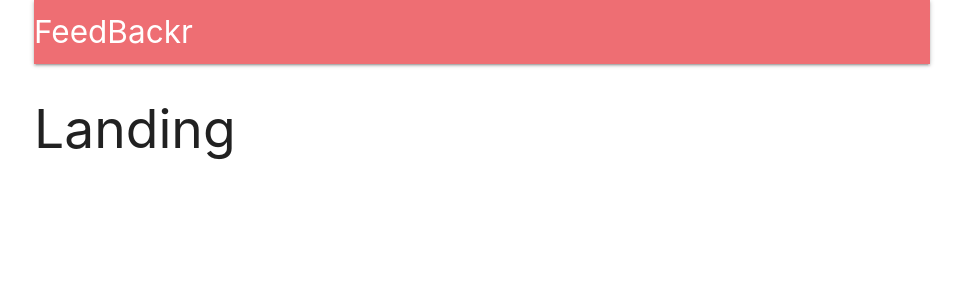
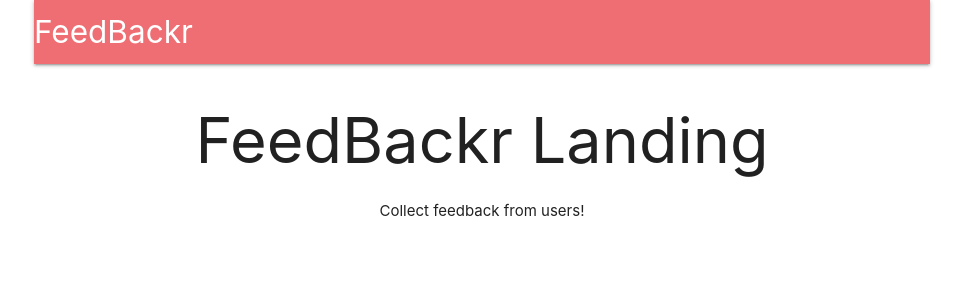
Before and after one commit to akexinad/feedbackr, a React (Create React App) app in the folder client/: page / in a window 1280 px wide. Shown: the top 300 px of the page, without its empty margins (158-1121 px from the left). Built offline with nearby package versions, Linux system fonts and the light colour scheme; no server answers.

Commit message:
setup landing page

```diff
--- a/client/src/components/Header.js
+++ b/client/src/components/Header.js
@@ -11,7 +11,6 @@ class Header extends Component {
         return(<li>
             <a
               href="/auth/google"
-              target="_blank"
             >
               Login With Google
             </a>
@@ -23,7 +22,6 @@ class Header extends Component {
           <li>
             <a
               href="/api/logout"
-              target="_blank"
             >
               Logout
             </a>
@@ -37,6 +35,7 @@ class Header extends Component {
       <nav>
         <div className="nav-wrapper">
           <a
+            href="/"
             className="left brand-logo"
           >
             FeedBackr
--- /dev/null
+++ b/client/src/components/Landing.js
@@ -0,0 +1,10 @@
+import React from 'react';
+
+export default function Landing() {
+  return(
+    <div style={{ textAlign: 'center' }}>
+      <h1>FeedBackr Landing</h1>
+      Collect feedback from users!
+    </div>
+  )
+}
```
Also changed, not shown: client/src/components/App.js (+4 -3 lines), 1 other file (tests, documents, lock files or other folders).
